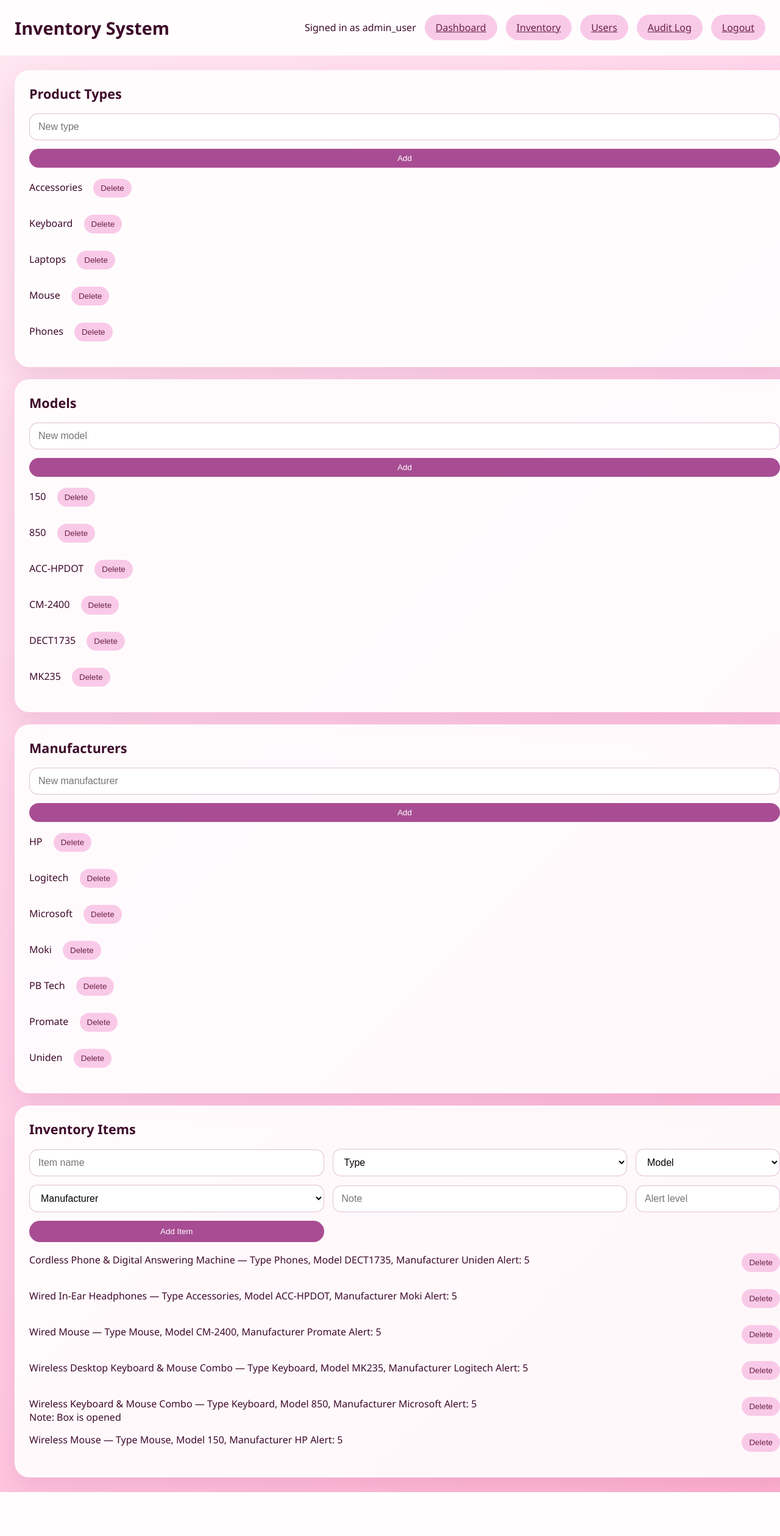
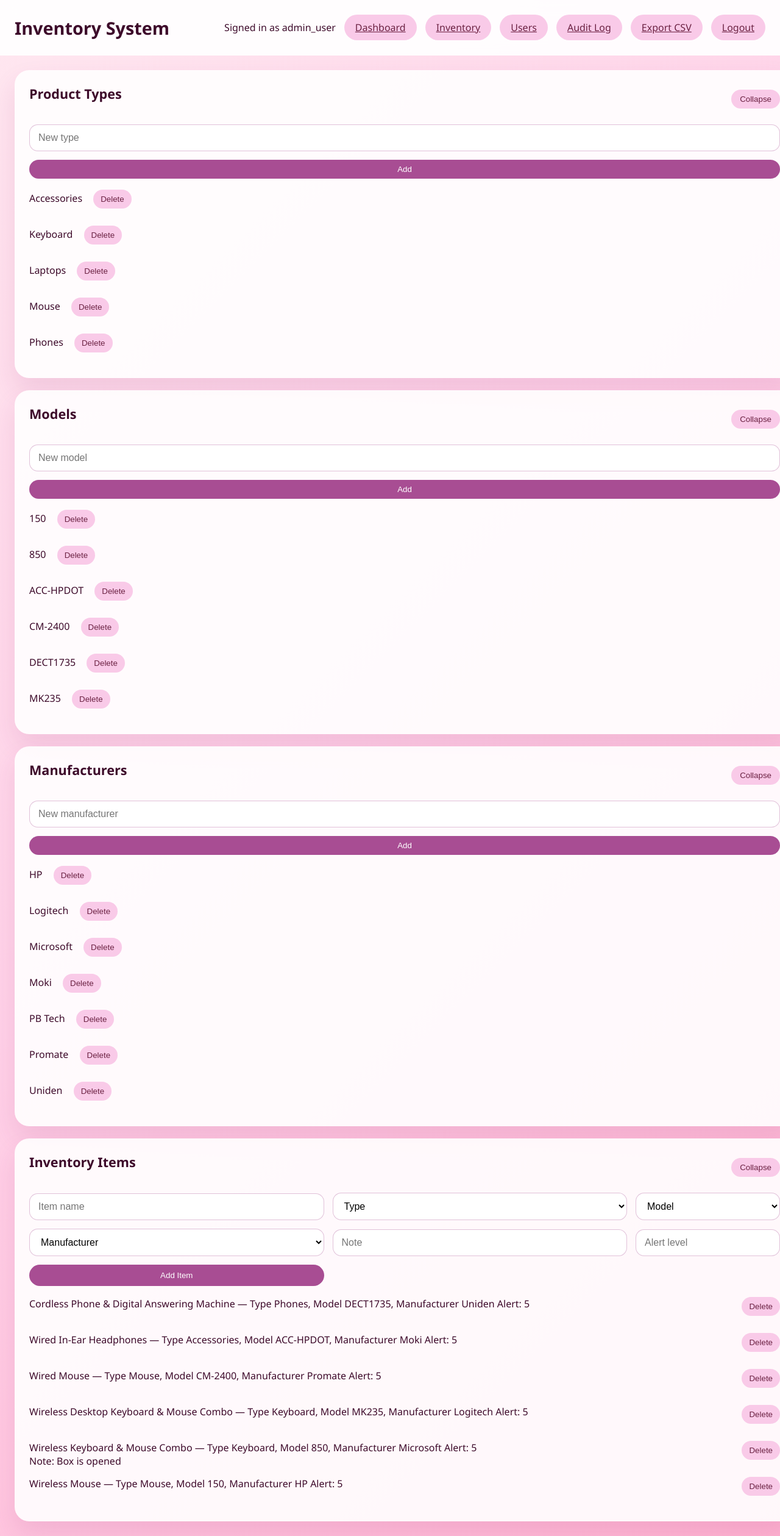
Before and after one commit to rick-j-adams/InventoryApplication, a Flask app: page /inventory in a window 1280 px wide; the page is wider, and only the part inside the window is pictured. Shown: that part at 61% size. Before the commit the page ends 2447 px from the top of that part, so only its background shows below. Run offline with Flask 3, Linux system fonts and the light colour scheme; a user stored in the database is signed in.

Commit message:
main featrures added

```diff
--- a/app.py
+++ b/app.py
@@ -1,9 +1,11 @@
+import csv
+import io
 import json
 import os
 from datetime import datetime
 from functools import wraps
 
-from flask import Flask, render_template, redirect, url_for, request, flash
+from flask import Flask, render_template, redirect, url_for, request, flash, Response
 from flask_login import LoginManager, login_user, login_required, logout_user, current_user, UserMixin
 from flask_sqlalchemy import SQLAlchemy
 from werkzeug.security import generate_password_hash, check_password_hash
@@ -100,6 +102,15 @@ def load_user(user_id):
 def inject_now():
     return {'now': datetime.utcnow()}
 
+def get_latest_tracking():
+    trackings = InventoryItemTracking.query.order_by(InventoryItemTracking.intentory_item_oid, InventoryItemTracking.last_update_datetime.desc()).all()
+    latest = {}
+    for tracking in trackings:
+        oid = tracking.intentory_item_oid
+        if oid not in latest:
+            latest[oid] = tracking
+    return latest
+
 @app.route('/')
 def index():
     if current_user.is_authenticated:
@@ -114,6 +125,15 @@ def login():
         user = InventoryItemUser.query.filter_by(username=username).first()
         if user and check_password_hash(user.encrypt_password_hash, password):
             login_user(user)
+            latest_tracking = get_latest_tracking()
+            alerts = []
+            for item in InventoryItem.query.order_by(InventoryItem.Item_Name).all():
+                tracking = latest_tracking.get(item.OID)
+                count = tracking.item_count if tracking else 0
+                if item.Alert_Level is not None and count < item.Alert_Level:
+                    alerts.append(f'{item.Item_Name} is below alert level ({count} < {item.Alert_Level})')
+            if alerts:
+                flash('ALERT: ' + ' | '.join(alerts), 'warning')
             flash('Welcome back, {}'.format(user.username), 'success')
             return redirect(url_for('dashboard'))
         flash('Invalid username or password', 'danger')
@@ -186,6 +206,39 @@ def inventory():
     items = InventoryItem.query.order_by(InventoryItem.Item_Name).all()
     return render_template('inventory.html', item_types=item_types, item_models=item_models,
                            manufacturers=manufacturers, items=items)
+
+@app.route('/inventory/export-csv')
+@login_required
+def export_inventory_csv():
+    latest_tracking = get_latest_tracking()
+    output = io.StringIO()
+    writer = csv.writer(output)
+    writer.writerow(['Manufacturer', 'Item Name', 'Quantity', 'Notes', 'Product', 'Type', 'Model Number', 'Updated by'])
+
+    items = InventoryItem.query.order_by(InventoryItem.Item_Name).all()
+    for item in items:
+        tracking = latest_tracking.get(item.OID)
+        quantity = tracking.item_count if tracking else 0
+        product = item.item_type.Product_Type if item.item_type else ''
+        updated_by = item.update_user.username if item.update_user else (item.add_user.username if item.add_user else 'unknown')
+        writer.writerow([
+            item.manufacturer.Manufacturer_NAME if item.manufacturer else '',
+            item.Item_Name,
+            quantity,
+            item.Note or '',
+            product,
+            '',
+            item.model.Model_Number if item.model else '',
+            updated_by
+        ])
+
+    csv_content = output.getvalue()
+    output.close()
+    return Response(csv_content,
+                    mimetype='text/csv',
+                    headers={
+                        'Content-Disposition': 'attachment; filename=inventory_export.csv'
+                    })
 
 @app.route('/audit')
 @login_required
@@ -344,12 +397,14 @@ def delete_item():
     item = InventoryItem.query.get(int(oid))
     if item is None:
         flash('Inventory item not found.', 'danger')
-    elif InventoryItemTracking.query.filter_by(intentory_item_oid=item.OID).first():
-        flash('Cannot delete inventory item while it has tracking records.', 'danger')
     else:
-        db.session.delete(item)
-        db.session.commit()
-        flash('Inventory item deleted.', 'success')
+        latest_tracking = InventoryItemTracking.query.filter_by(intentory_item_oid=item.OID).order_by(InventoryItemTracking.last_update_datetime.desc()).first()
+        if latest_tracking and latest_tracking.item_count > 0:
+            flash('Cannot delete inventory item while it has a tracked quantity above zero.', 'danger')
+        else:
+            db.session.delete(item)
+            db.session.commit()
+            flash('Inventory item deleted.', 'success')
     return redirect(url_for('inventory'))
 
 @app.route('/item/save', methods=['POST'])
@@ -457,6 +512,8 @@ def adjust_tracking():
         action = 'decreased'
 
     flash(f'Inventory count {action} to {tracking.item_count}.', 'success')
+    if item.Alert_Level is not None and tracking.item_count < item.Alert_Level:
+        flash(f'ALERT: {item.Item_Name} count {tracking.item_count} is below alert level {item.Alert_Level}.', 'warning')
     return redirect(url_for('dashboard'))
 
 @app.route('/users')
--- a/static/css/style.css
+++ b/static/css/style.css
@@ -110,6 +110,22 @@ body {
 
 .panel.full-width {
   grid-column: 1 / -1;
+}
+
+.panel-header {
+  display: flex;
+  justify-content: space-between;
+  align-items: center;
+  gap: 14px;
+  margin-bottom: 18px;
+}
+
+.panel-body {
+  display: block;
+}
+
+.collapsible-panel.collapsed .panel-body {
+  display: none;
 }
 
 .chart-card {
--- a/templates/base.html
+++ b/templates/base.html
@@ -19,6 +19,7 @@
         <a class="button secondary" href="{{ url_for('inventory') }}">Inventory</a>
         <a class="button secondary" href="{{ url_for('users') }}">Users</a>
         <a class="button secondary" href="{{ url_for('audit_log') }}">Audit Log</a>
+        <a class="button secondary" href="{{ url_for('export_inventory_csv') }}">Export CSV</a>
         <a class="button secondary" href="{{ url_for('logout') }}">Logout</a>
       </div>
       {% endif %}
@@ -36,6 +37,14 @@
       {% endwith %}
       {% block content %}{% endblock %}
     </main>
+    <script>
+      document.addEventListener('DOMContentLoaded', () => {
+        const warningMessages = Array.from(document.querySelectorAll('.flash-warning')).map(el => el.textContent.trim()).filter(Boolean);
+        if (warningMessages.length) {
+          alert(warningMessages.join('\n\n'));
+        }
+      });
+    </script>
   </div>
 </body>
 </html>
--- a/templates/inventory.html
+++ b/templates/inventory.html
@@ -1,8 +1,12 @@
 {% extends 'base.html' %}
 {% block content %}
 <div class="dashboard-grid">
-  <section class="panel full-width">
-    <h2>Product Types</h2>
+  <section class="panel full-width collapsible-panel">
+    <div class="panel-header">
+      <h2>Product Types</h2>
+      <button type="button" class="button small secondary toggle-panel">Collapse</button>
+    </div>
+    <div class="panel-body">
     <form action="{{ url_for('save_type') }}" method="post" class="inline-form">
       <input type="text" name="Product_Type" placeholder="New type" required>
       <button class="button small" type="submit">Add</button>
@@ -18,10 +22,15 @@
         </li>
       {% endfor %}
     </ul>
+    </div>
   </section>
 
-  <section class="panel full-width">
-    <h2>Models</h2>
+  <section class="panel full-width collapsible-panel">
+    <div class="panel-header">
+      <h2>Models</h2>
+      <button type="button" class="button small secondary toggle-panel">Collapse</button>
+    </div>
+    <div class="panel-body">
     <form action="{{ url_for('save_model') }}" method="post" class="inline-form">
       <input type="text" name="Model_Number" placeholder="New model" required>
       <button class="button small" type="submit">Add</button>
@@ -37,10 +46,15 @@
         </li>
       {% endfor %}
     </ul>
+    </div>
   </section>
 
-  <section class="panel full-width">
-    <h2>Manufacturers</h2>
+  <section class="panel full-width collapsible-panel">
+    <div class="panel-header">
+      <h2>Manufacturers</h2>
+      <button type="button" class="button small secondary toggle-panel">Collapse</button>
+    </div>
+    <div class="panel-body">
     <form action="{{ url_for('save_manufacturer') }}" method="post" class="inline-form">
       <input type="text" name="Manufacturer_NAME" placeholder="New manufacturer" required>
       <button class="button small" type="submit">Add</button>
@@ -56,10 +70,15 @@
         </li>
       {% endfor %}
     </ul>
+    </div>
   </section>
 
-  <section class="panel full-width">
-    <h2>Inventory Items</h2>
+  <section class="panel full-width collapsible-panel">
+    <div class="panel-header">
+      <h2>Inventory Items</h2>
+      <button type="button" class="button small secondary toggle-panel">Collapse</button>
+    </div>
+    <div class="panel-body">
     <form action="{{ url_for('save_item') }}" method="post" class="grid-form">
       <input type="text" name="Item_Name" placeholder="Item name" required>
       <select name="ITEM_TYPE_OID" required>
@@ -97,6 +116,7 @@
         </li>
       {% endfor %}
     </ul>
+    </div>
   </section>
 </div>
 <script>
@@ -112,5 +132,14 @@
     window.scrollTo(0, Number(savedInventoryScroll));
     sessionStorage.removeItem(INVENTORY_SCROLL_KEY);
   }
+
+  document.querySelectorAll('.toggle-panel').forEach(button => {
+    button.addEventListener('click', () => {
+      const panel = button.closest('.collapsible-panel');
+      if (!panel) return;
+      panel.classList.toggle('collapsed');
+      button.textContent = panel.classList.contains('collapsed') ? 'Expand' : 'Collapse';
+    });
+  });
 </script>
 {% endblock %}
```
Also changed, not shown: inventory.db.
